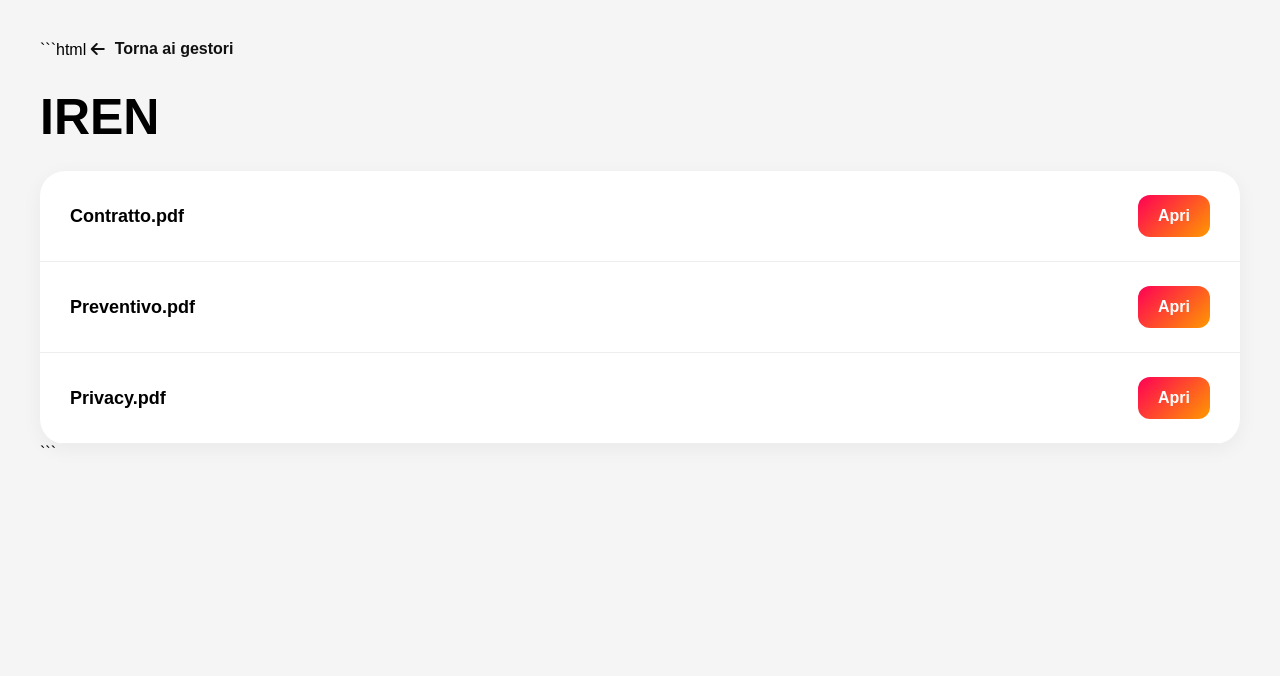
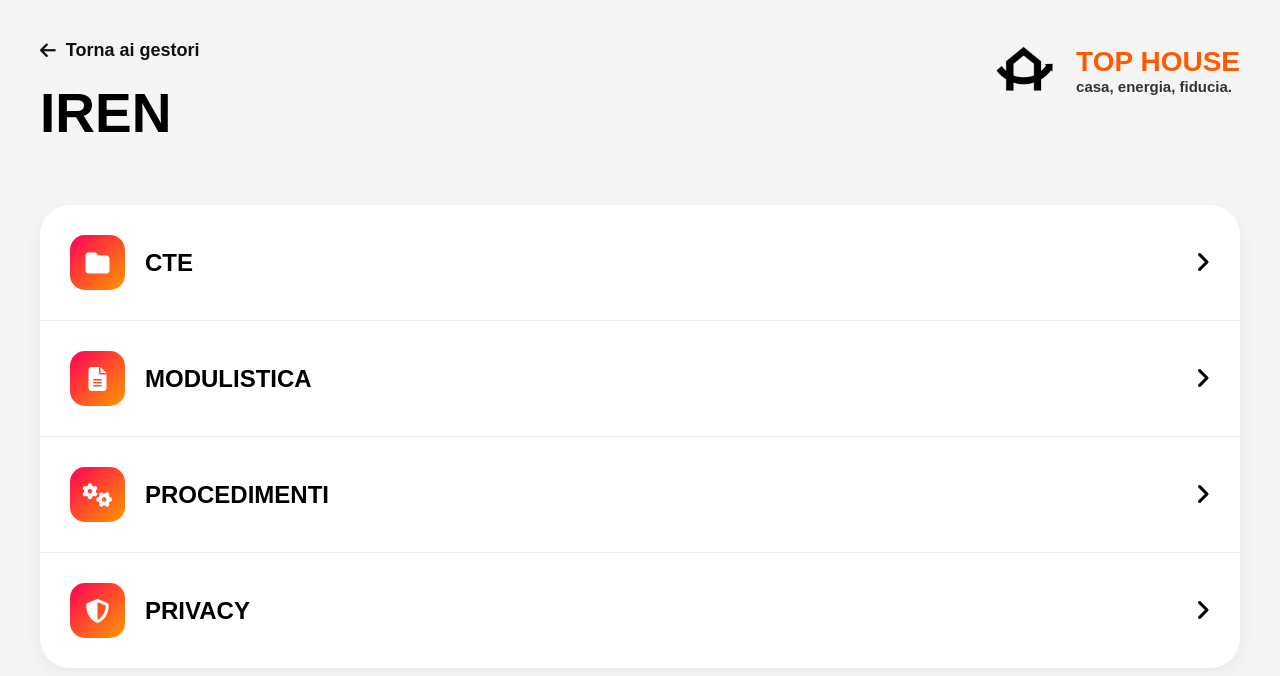
Before and after one commit to laminetallth/TOP-HOUSE, a plain HTML site: page gestori/iren.html in a window 1280 px wide. Drawn offline with Linux system fonts and the light colour scheme.

Commit message:
Update iren.html

````diff
--- a/gestori/iren.html
+++ b/gestori/iren.html
@@ -1,108 +1,83 @@
-```html
 <!DOCTYPE html>
 <html lang="it">
 <head>
 <meta charset="UTF-8">
 <meta name="viewport" content="width=device-width, initial-scale=1.0">
-
 <title>IREN - TOP HOUSE</title>
-
-<link rel="stylesheet"
-href="https://cdnjs.cloudflare.com/ajax/libs/font-awesome/6.5.1/css/all.min.css"/>
-
+<link rel="stylesheet" href="https://cdnjs.cloudflare.com/ajax/libs/font-awesome/6.5.1/css/all.min.css"/>
 <style>
-
-*{
-margin:0;
-padding:0;
-box-sizing:border-box;
-font-family:Arial,sans-serif;
-}
-
-body{
-background:#f5f5f5;
-padding:40px;
-}
-
-.back{
-display:inline-flex;
-align-items:center;
-gap:10px;
-text-decoration:none;
-color:#111;
-font-weight:700;
-margin-bottom:30px;
-}
-
-.back:hover{
-color:#ff5500;
-}
-
-h1{
-font-size:50px;
-margin-bottom:25px;
-}
-
-.files{
-background:white;
-border-radius:25px;
-overflow:hidden;
-box-shadow:0 5px 20px rgba(0,0,0,.05);
-}
-
-.file{
-display:flex;
-justify-content:space-between;
-align-items:center;
-padding:24px 30px;
-border-bottom:1px solid #eee;
-}
-
-.file-name{
-font-weight:800;
-font-size:18px;
-}
-
-.btn{
-background:linear-gradient(135deg,#ff0055,#ff9900);
-padding:12px 20px;
-border-radius:12px;
-color:white;
-text-decoration:none;
-font-weight:700;
-}
-
+*{ margin:0; padding:0; box-sizing:border-box; font-family:Arial,sans-serif; }
+body{ background:#f5f5f5; padding:40px; }
+.top-bar{ display:flex; justify-content:space-between; align-items:flex-start; margin-bottom:30px; }
+.logo-area{ display:flex; align-items:center; gap:15px; }
+.logo-area img{ width:70px; height:auto; }
+.logo-text h2{ font-size:28px; font-weight:900; color:#ff5a00; margin:0; }
+.logo-text p{ margin:0; font-size:15px; font-weight:700; color:#333; }
+.back{ display:inline-flex; align-items:center; gap:10px; text-decoration:none; color:#111; font-weight:700; margin-bottom:20px; font-size:18px; }
+.back:hover{ color:#ff5500; }
+h1{ font-size:55px; font-weight:900; margin-bottom:30px; }
+.list{ background:white; border-radius:30px; overflow:hidden; box-shadow:0 5px 20px rgba(0,0,0,.05); }
+.item{ display:flex; justify-content:space-between; align-items:center; padding:30px; border-bottom:1px solid #eee; cursor:pointer; transition:.3s; }
+.item:last-child{ border-bottom:none; }
+.item:hover{ background:#fafafa; }
+.left{ display:flex; align-items:center; gap:20px; }
+.icon{ width:55px; height:55px; border-radius:15px; background:linear-gradient(135deg,#ff0055,#ff9900); display:flex; justify-content:center; align-items:center; color:white; font-size:24px; }
+.name{ font-size:24px; font-weight:800; }
+.arrow{ font-size:24px; }
+@media(max-width:768px){ .top-bar{ flex-direction:column; gap:20px; } .logo-area{ align-self:flex-start; } h1{ font-size:42px; } }
 </style>
 </head>
-
 <body>
 
-<a href="../luce-gas.html" class="back">
-<i class="fa-solid fa-arrow-left"></i>
-Torna ai gestori
-</a>
-
-<h1>IREN</h1>
-
-<div class="files">
-
-<div class="file">
-<div class="file-name">Contratto.pdf</div>
-<a href="#" class="btn">Apri</a>
+<div class="top-bar">
+    <div>
+        <a href="../luce-gas.html" class="back">
+            <i class="fa-solid fa-arrow-left"></i> Torna ai gestori
+        </a>
+        <h1>IREN</h1>
+    </div>
+    <div class="logo-area">
+        <img src="../logo.png" alt="TOP HOUSE">
+        <div class="logo-text">
+            <h2>TOP HOUSE</h2>
+            <p>casa, energia, fiducia.</p>
+        </div>
+    </div>
 </div>
 
-<div class="file">
-<div class="file-name">Preventivo.pdf</div>
-<a href="#" class="btn">Apri</a>
-</div>
+<div class="list">
+    <div class="item" onclick="location.href='iren-cte.html'">
+        <div class="left">
+            <div class="icon"><i class="fa-solid fa-folder"></i></div>
+            <div class="name">CTE</div>
+        </div>
+        <div class="arrow"><i class="fa-solid fa-angle-right"></i></div>
+    </div>
 
-<div class="file">
-<div class="file-name">Privacy.pdf</div>
-<a href="#" class="btn">Apri</a>
-</div>
+    <div class="item" onclick="location.href='iren-modulistica.html'">
+        <div class="left">
+            <div class="icon"><i class="fa-solid fa-file-lines"></i></div>
+            <div class="name">MODULISTICA</div>
+        </div>
+        <div class="arrow"><i class="fa-solid fa-angle-right"></i></div>
+    </div>
 
+    <div class="item" onclick="location.href='iren-procedimenti.html'">
+        <div class="left">
+            <div class="icon"><i class="fa-solid fa-gears"></i></div>
+            <div class="name">PROCEDIMENTI</div>
+        </div>
+        <div class="arrow"><i class="fa-solid fa-angle-right"></i></div>
+    </div>
+
+    <div class="item" onclick="location.href='iren-privacy.html'">
+        <div class="left">
+            <div class="icon"><i class="fa-solid fa-shield-halved"></i></div>
+            <div class="name">PRIVACY</div>
+        </div>
+        <div class="arrow"><i class="fa-solid fa-angle-right"></i></div>
+    </div>
 </div>
 
 </body>
 </html>
-```
````
